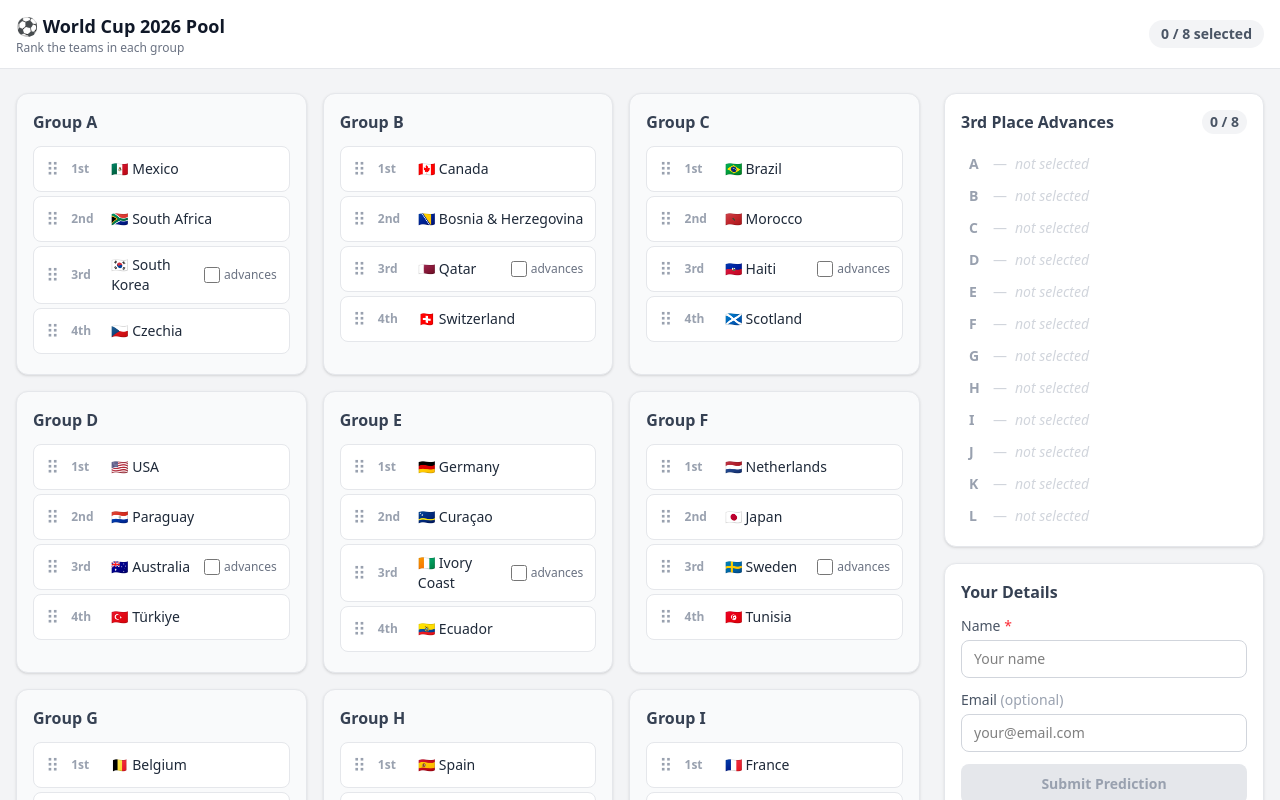
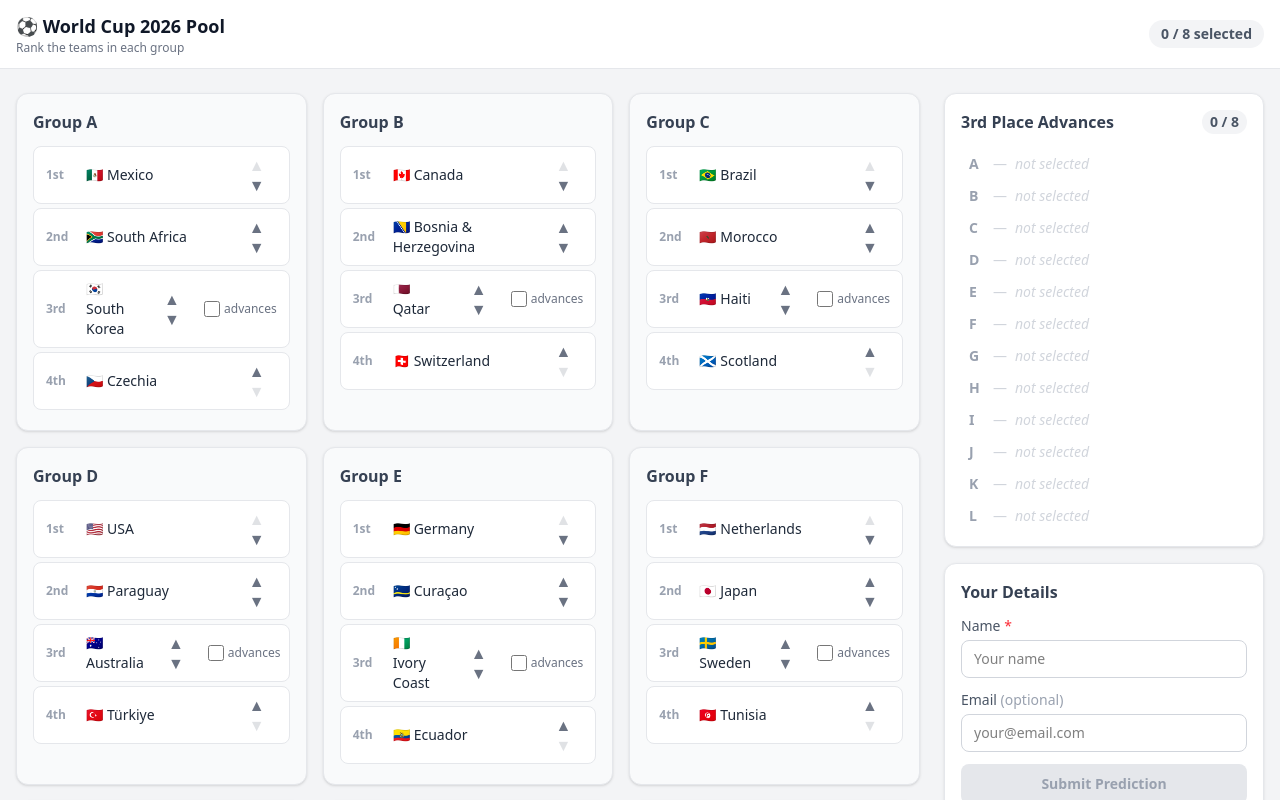
Before and after one commit to speedingoose/WorldCupPool, a Next.js app: page / in a window 1280 px wide. Shown: the top 800 px of the page. Built offline with nearby package versions, Linux system fonts and the light colour scheme.

Commit message:
Replace drag-and-drop with up/down arrow controls in GroupCard
Agent-Logs-Url: https://github.com/speedingoose/worldcuppool/sessions/be5b1c45-a24a-4b80-8fec-77e290df062f

Co-authored-by: speedingoose <138123101+speedingoose@users.noreply.github.com>

```diff
--- a/src/components/GroupCard.tsx
+++ b/src/components/GroupCard.tsx
@@ -1,63 +1,30 @@
 "use client";
 
-import {
-  DndContext,
-  closestCenter,
-  PointerSensor,
-  useSensor,
-  useSensors,
-  DragEndEvent,
-} from "@dnd-kit/core";
-import {
-  SortableContext,
-  useSortable,
-  verticalListSortingStrategy,
-  arrayMove,
-} from "@dnd-kit/sortable";
-import { CSS } from "@dnd-kit/utilities";
 import { TEAM_FLAGS } from "@/lib/groups";
 
 const ORDINALS = ["1st", "2nd", "3rd", "4th"];
 
-function SortableTeam({
+function TeamRow({
   id,
   index,
+  total,
   isThird,
   isSelected,
   onToggle,
+  onMoveUp,
+  onMoveDown,
 }: {
   id: string;
   index: number;
+  total: number;
   isThird: boolean;
   isSelected: boolean;
   onToggle: () => void;
+  onMoveUp: () => void;
+  onMoveDown: () => void;
 }) {
-  const { attributes, listeners, setNodeRef, transform, transition, isDragging } =
-    useSortable({ id });
-
-  const style = {
-    transform: CSS.Transform.toString(transform),
-    transition,
-    opacity: isDragging ? 0.5 : 1,
-  };
-
   return (
-    <div
-      ref={setNodeRef}
-      style={style}
-      className={`flex items-center gap-3 rounded-lg px-3 py-2 mb-1 ${
-        isDragging ? "bg-blue-50 shadow-lg" : "bg-white hover:bg-gray-50"
-      } border border-gray-200 select-none`}
-    >
-      {/* Drag handle */}
-      <span
-        {...attributes}
-        {...listeners}
-        className="cursor-grab active:cursor-grabbing text-gray-400 text-lg"
-        aria-label="Drag to reorder"
-      >
-        ⠿
-      </span>
+    <div className="flex items-center gap-3 rounded-lg px-3 py-2 mb-1 bg-white hover:bg-gray-50 border border-gray-200 select-none">
       {/* Position */}
       <span className="text-xs font-semibold text-gray-400 w-7 shrink-0">
         {ORDINALS[index]}
@@ -67,6 +34,25 @@ function SortableTeam({
         {TEAM_FLAGS[id] && <span className="mr-1">{TEAM_FLAGS[id]}</span>}
         {id}
       </span>
+      {/* Up/down buttons */}
+      <div className="flex flex-col shrink-0">
+        <button
+          onClick={onMoveUp}
+          disabled={index === 0}
+          aria-label="Move up"
+          className="flex items-center justify-center w-10 h-5 text-gray-500 hover:text-gray-800 disabled:opacity-20 disabled:cursor-not-allowed"
+        >
+          ▲
+        </button>
+        <button
+          onClick={onMoveDown}
+          disabled={index === total - 1}
+          aria-label="Move down"
+          className="flex items-center justify-center w-10 h-5 text-gray-500 hover:text-gray-800 disabled:opacity-20 disabled:cursor-not-allowed"
+        >
+          ▼
+        </button>
+      </div>
       {/* Checkbox only for 3rd place */}
       {isThird && (
         <label className="flex items-center gap-1 cursor-pointer shrink-0">
@@ -96,38 +82,36 @@ export default function GroupCard({
   onReorder: (newTeams: string[]) => void;
   onToggleThird: () => void;
 }) {
-  const sensors = useSensors(
-    useSensor(PointerSensor, {
-      activationConstraint: { distance: 5 },
-    })
-  );
+  function moveUp(index: number) {
+    if (index === 0) return;
+    const newList = [...teams];
+    [newList[index - 1], newList[index]] = [newList[index], newList[index - 1]];
+    onReorder(newList);
+  }
 
-  function handleDragEnd(event: DragEndEvent) {
-    const { active, over } = event;
-    if (over && active.id !== over.id) {
-      const oldIndex = teams.indexOf(active.id as string);
-      const newIndex = teams.indexOf(over.id as string);
-      onReorder(arrayMove(teams, oldIndex, newIndex));
-    }
+  function moveDown(index: number) {
+    if (index === teams.length - 1) return;
+    const newList = [...teams];
+    [newList[index], newList[index + 1]] = [newList[index + 1], newList[index]];
+    onReorder(newList);
   }
 
   return (
     <div className="bg-gray-50 rounded-xl p-4 border border-gray-200 shadow-sm">
       <h2 className="text-base font-bold text-gray-700 mb-3">Group {groupKey}</h2>
-      <DndContext sensors={sensors} collisionDetection={closestCenter} onDragEnd={handleDragEnd}>
-        <SortableContext items={teams} strategy={verticalListSortingStrategy}>
       {teams.map((team, index) => (
-            <SortableTeam
+        <TeamRow
           key={team}
           id={team}
           index={index}
+          total={teams.length}
           isThird={index === 2}
           isSelected={isThirdSelected}
           onToggle={onToggleThird}
+          onMoveUp={() => moveUp(index)}
+          onMoveDown={() => moveDown(index)}
         />
       ))}
-        </SortableContext>
-      </DndContext>
     </div>
   );
 }
```
Lines whose indentation alone changed are shown as unchanged.
